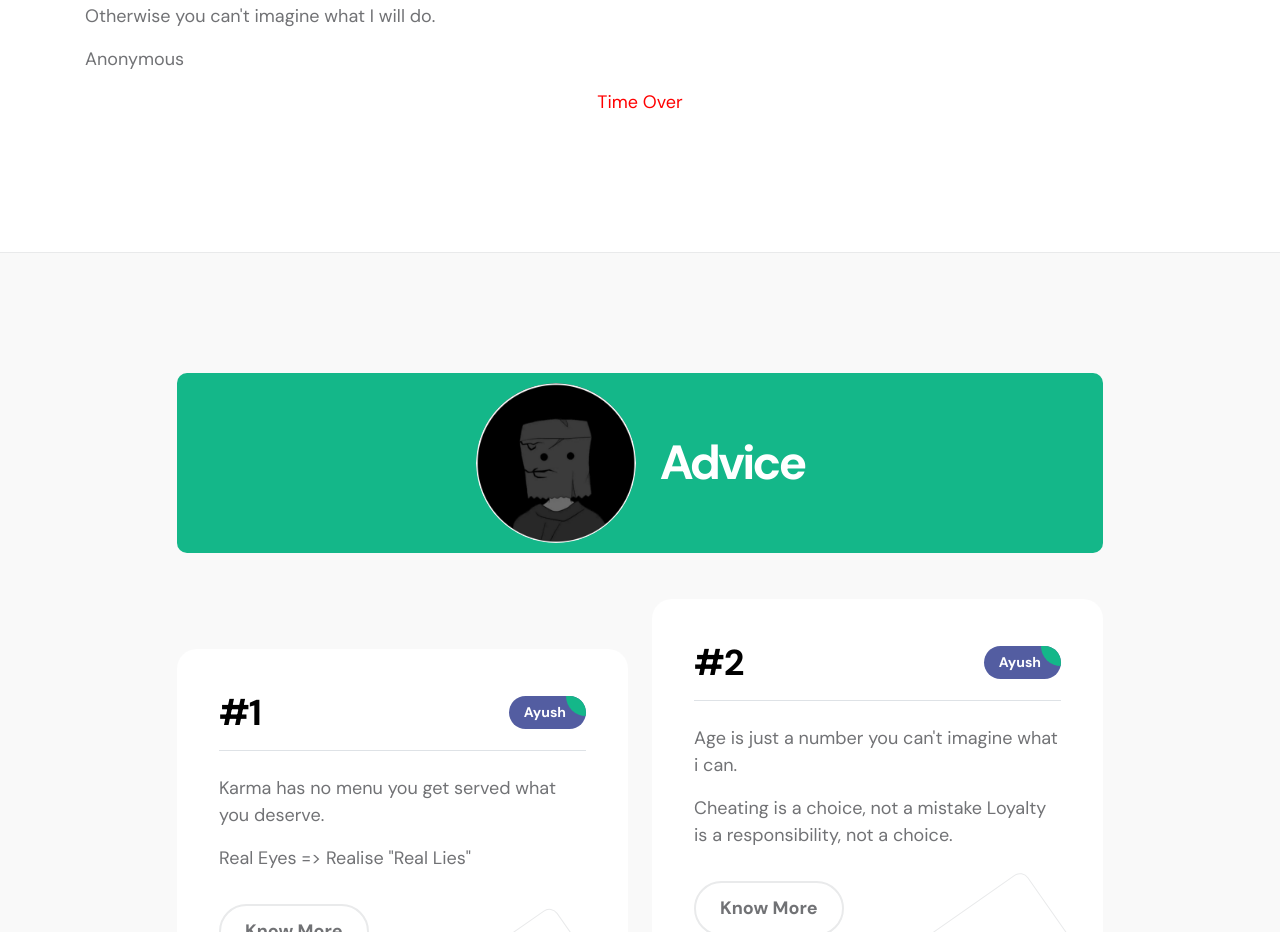
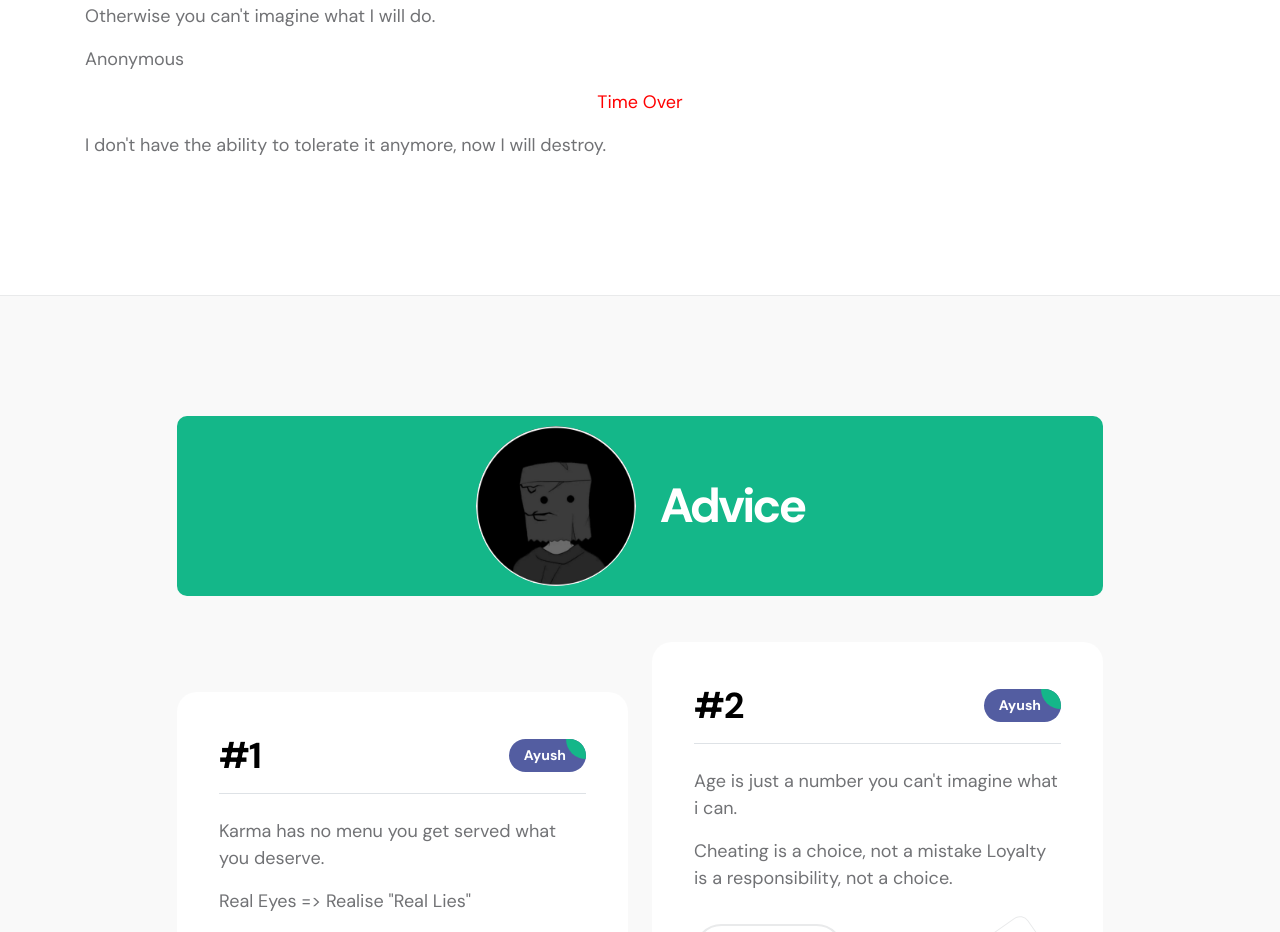
Before and after one commit to Ayush4uu/A4K, a plain HTML site: page index.html in a window 1280 px wide. Shown: the part 5956-6888 px from the top of the page. Drawn offline with Linux system fonts and the light colour scheme.

Commit message:
Update index.html

```diff
--- a/index.html
+++ b/index.html
@@ -345,6 +345,7 @@ Otherwise you can't imagine what I will do.
 Anonymous</p>
 <p style="text-align: center; color:red;">
 Time Over</p>
+    <p>I don't have the ability to tolerate it anymore, now I will destroy.</p>
 </div>
 
                     </div>
```
